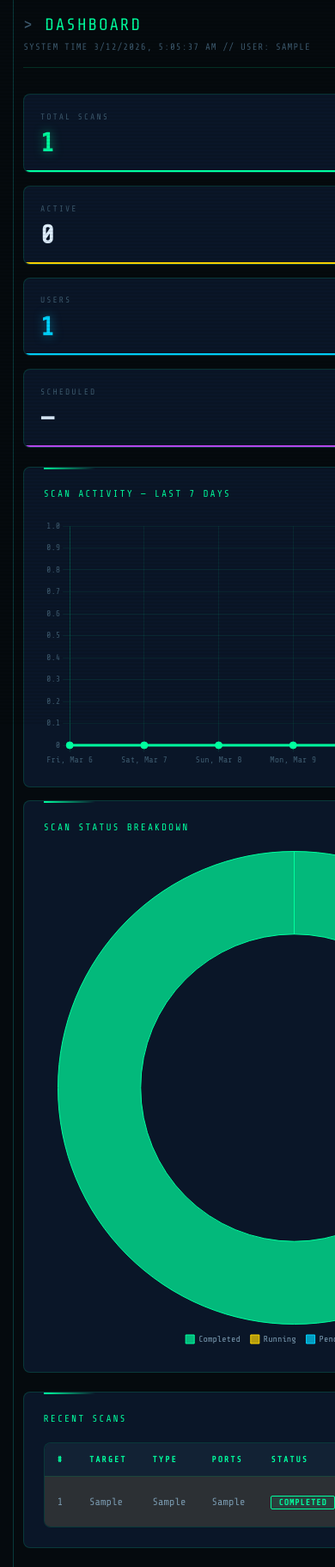
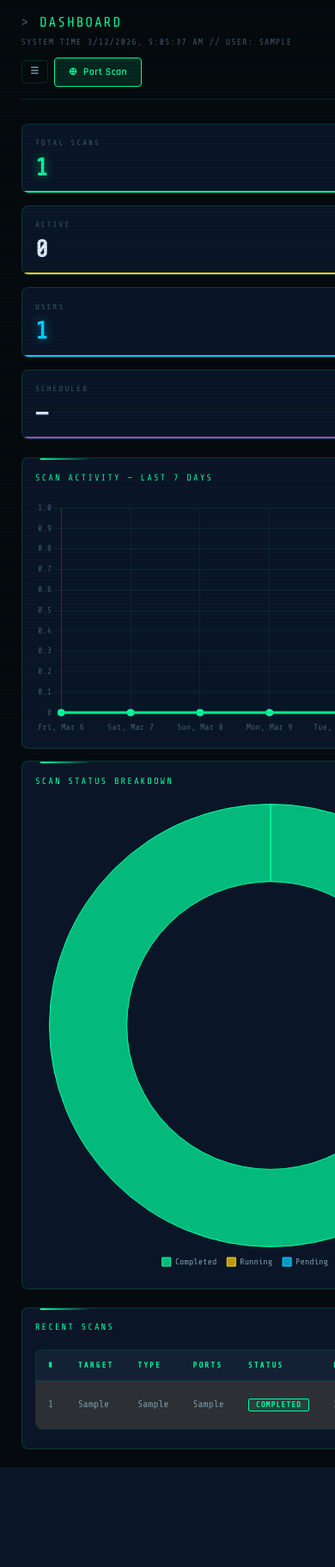
Before and after one commit to Purvam-09/Netscanner, a Flask app: page / in a window 390 px wide; the page is wider, and only the part inside the window is pictured. Shown: that part at 86% size. After the commit the page ends 1707 px from the top of that part, so only its background shows below. Run offline with Flask 3, Linux system fonts and the light colour scheme; the visitor is signed in with stand-in values (Sample User, id 1); tables that the repository leaves empty hold one stand-in row (values such as "Sample post").

Commit message:
update project

```diff
--- a/backend/templates/admin.html
+++ b/backend/templates/admin.html
@@ -45,6 +45,7 @@
         <div class="page-title">Admin Panel</div>
         <div class="page-subtitle">SYSTEM ADMINISTRATION</div>
       </div>
+      <button class="btn btn-secondary btn-sm" id="sidebarToggle" aria-label="Toggle navigation">☰</button>
     </div>
 
     <div id="accessDenied" class="alert alert-error hidden">Access denied. Admin only.</div>
--- a/backend/templates/discovery.html
+++ b/backend/templates/discovery.html
@@ -47,6 +47,7 @@
         <div class="page-title">Host Discovery</div>
         <div class="page-subtitle">FIND LIVE HOSTS ON YOUR NETWORK — ANGRY IP STYLE</div>
       </div>
+      <button class="btn btn-secondary btn-sm" id="sidebarToggle" aria-label="Toggle navigation">☰</button>
     </div>
 
     <div id="formAlert" class="alert alert-error hidden mb-2"></div>
--- a/backend/templates/index.html
+++ b/backend/templates/index.html
@@ -51,13 +51,16 @@
     </aside>
 
     <!-- ── Main ───────────────────────────────────────── -->
-    <main class="main-content col-12 col-md-9 col-lg-10">
+    <main class="main-content">
       <div class="page-header">
         <div>
           <div class="page-title">Dashboard</div>
           <div class="page-subtitle" id="dashboardTs">LOADING SYSTEM STATUS…</div>
         </div>
-        <a href="{{ url_for('pages.scan') }}" class="btn btn-primary">⊕ &nbsp;Port Scan</a>
+        <div style="display:flex;gap:0.5rem;align-items:center;">
+          <button class="btn btn-secondary btn-sm" id="sidebarToggle" aria-label="Toggle navigation">☰</button>
+          <a href="{{ url_for('pages.scan') }}" class="btn btn-primary">⊕ &nbsp;Port Scan</a>
+        </div>
       </div>
 
       <!-- Stats row -->
--- a/backend/templates/log_analyzer.html
+++ b/backend/templates/log_analyzer.html
@@ -47,6 +47,7 @@
         <div class="page-title">Log Analyzer</div>
         <div class="page-subtitle">UPLOAD LOG FILES AND VIEW SUMMARY STATISTICS</div>
       </div>
+      <button class="btn btn-secondary btn-sm" id="sidebarToggle" aria-label="Toggle navigation">☰</button>
     </div>
 
     <div id="formAlert" class="alert alert-error hidden mb-2"></div>
--- a/backend/templates/network_radar.html
+++ b/backend/templates/network_radar.html
@@ -79,8 +79,9 @@
           <div class="page-title">Network Radar</div>
           <div class="page-subtitle">VISUAL MAP OF LATEST HOST DISCOVERY (ALIVE HOSTS ONLY)</div>
         </div>
-        <div style="display:flex;gap:0.75rem;align-items:center">
-          <div class="form-group" style="margin:0;min-width:320px">
+        <div style="display:flex;gap:0.75rem;align-items:center;flex-wrap:wrap">
+          <button class="btn btn-secondary btn-sm" id="sidebarToggle" aria-label="Toggle navigation">☰</button>
+          <div class="form-group" style="margin:0;min-width:260px">
             <label class="form-label" for="scanSelect" style="margin-bottom:0.35rem">Select Host Discovery Scan</label>
             <select class="form-control" id="scanSelect" style="height:40px;padding:0.55rem 0.75rem"></select>
           </div>
--- a/backend/templates/profile.html
+++ b/backend/templates/profile.html
@@ -46,6 +46,7 @@
         <div class="page-title">Profile</div>
         <div class="page-subtitle">OPERATOR SETTINGS & STATISTICS</div>
       </div>
+      <button class="btn btn-secondary btn-sm" id="sidebarToggle" aria-label="Toggle navigation">☰</button>
     </div>
 
     <div style="display:grid;grid-template-columns:1fr 1fr;gap:1.5rem;align-items:start">
--- a/backend/templates/results.html
+++ b/backend/templates/results.html
@@ -47,7 +47,8 @@
         <div class="page-title">Scan Results</div>
         <div class="page-subtitle" id="resultsMeta">LOADING…</div>
       </div>
-      <div style="display:flex;gap:0.75rem">
+      <div style="display:flex;gap:0.75rem;align-items:center;flex-wrap:wrap">
+        <button class="btn btn-secondary btn-sm" id="sidebarToggle" aria-label="Toggle navigation">☰</button>
         <a href="/api/export/scans/csv" class="btn btn-secondary btn-sm" title="Export all scans">⬇ Export All CSV</a>
         <a href="{{ url_for('pages.discovery') }}" class="btn btn-primary btn-sm">⊙ Host Discovery</a>
         <a href="{{ url_for('pages.scan_port') }}" class="btn btn-primary btn-sm">⊕ Port Scan</a>
--- a/backend/templates/scan.html
+++ b/backend/templates/scan.html
@@ -47,6 +47,7 @@
         <div class="page-title">Port Scan</div>
         <div class="page-subtitle">CONFIGURE & LAUNCH PORT SCAN — SINGLE IP, MULTIPLE IPs, OR CIDR</div>
       </div>
+      <button class="btn btn-secondary btn-sm" id="sidebarToggle" aria-label="Toggle navigation">☰</button>
     </div>
 
     <div style="display:grid;grid-template-columns:1fr 1fr;gap:1.5rem;align-items:start">
--- a/backend/templates/scheduler.html
+++ b/backend/templates/scheduler.html
@@ -46,7 +46,10 @@
         <div class="page-title">Scheduler</div>
         <div class="page-subtitle">RECURRING AUTOMATED SCANS</div>
       </div>
-      <button class="btn btn-primary" id="openCreateBtn">⊕ New Schedule</button>
+      <div style="display:flex;gap:0.5rem;align-items:center;flex-wrap:wrap">
+        <button class="btn btn-secondary btn-sm" id="sidebarToggle" aria-label="Toggle navigation">☰</button>
+        <button class="btn btn-primary" id="openCreateBtn">⊕ New Schedule</button>
+      </div>
     </div>
 
     <div id="alertBox" class="alert alert-error hidden"></div>
--- a/frontend/assets/css/cyberpunk.css
+++ b/frontend/assets/css/cyberpunk.css
@@ -43,7 +43,7 @@
    /* ── Reset & Base ────────────────────────────────────────────────────────── */
    *, *::before, *::after { box-sizing: border-box; margin: 0; padding: 0; }
 
-   html { font-size: 15px; }
+   html { font-size: clamp(14px, 1vw + 0.5rem, 16px); }
 
    body {
      font-family: var(--font-display);
@@ -51,6 +51,12 @@
      color: var(--text-primary);
      min-height: 100vh;
      overflow-x: hidden;
+   }
+
+   img, picture, video, svg {
+     max-width: 100%;
+     height: auto;
+     display: block;
    }
 
    /* Scanline overlay */
@@ -231,7 +237,7 @@
 
    .page-title {
      font-family: var(--font-mono);
-     font-size: 1.3rem;
+     font-size: clamp(1.15rem, 1.2vw + 0.5rem, 1.4rem);
      color: var(--accent-green);
      letter-spacing: 2px;
      text-transform: uppercase;
@@ -279,7 +285,7 @@
    /* ── Stat cards ──────────────────────────────────────────────────────────── */
    .stats-grid {
      display: grid;
-     grid-template-columns: repeat(auto-fit, minmax(200px, 1fr));
+     grid-template-columns: repeat(auto-fit, minmax(280px, 1fr));
      gap: 1rem;
      margin-bottom: 2rem;
    }
@@ -335,7 +341,9 @@
      background: var(--bg-panel);
      border: 1px solid var(--border);
      border-radius: var(--radius-lg);
-     overflow: hidden;
+     overflow-x: auto;
+     overflow-y: hidden;
+     -webkit-overflow-scrolling: touch;
    }
 
    .data-table {
@@ -734,6 +742,7 @@
      overflow-y: auto;
      min-height: 200px;
      max-height: 440px;
+     word-break: break-word;
    }
 
    .terminal .t-dim    { color: var(--text-muted); }
@@ -775,22 +784,85 @@
    .w-full { width: 100%; }
 
    /* ── Responsive ──────────────────────────────────────────────────────────── */
-   @media (max-width: 900px) {
-     :root { --sidebar-w: 200px; }
-     .main-content { padding: 1.25rem 1rem; }
+
+   /* Mobile */
+   @media (max-width: 639px) {
+     :root {
+       --sidebar-w: 240px;
+     }
+
+     .app-wrapper {
+       grid-template-columns: 1fr;
+     }
+
+     .sidebar {
+       height: 100vh;
+       width: var(--sidebar-w);
+       max-width: 260px;
+       transform: translateX(-100%);
+       transition: transform 0.25s ease;
+     }
+
+     .sidebar.is-open {
+       transform: translateX(0);
+     }
+
+     body.sidebar-open {
+       overflow: hidden;
+     }
+
+     .main-content {
+       grid-column: 1;
+       padding: 1rem 0.75rem 1.5rem;
+     }
+
+     .page-header {
+       flex-direction: column;
+       align-items: flex-start;
+       gap: 0.75rem;
+     }
+
+     .panel,
+     .stat-card {
+       padding: 1.1rem;
+     }
+
+     .data-table-wrap {
+       margin-bottom: 0.5rem;
+     }
+
+     /* Collapse common two-column grids to single column */
+     #rangeInputs,
+     #scanReference .data-table,
+     #scanReference .data-table + .panel-title + .data-table,
+     #scanForm .form-row,
+     #mdPortScanMeta,
+     #mdPingMeta,
+     #mdPortScanSection .data-table,
+     #mdPingSection,
+     #mdCveSection,
+     #mdPortScanMeta,
+     #mdPingMeta {
+       grid-template-columns: 1fr !important;
+     }
+
+     /* Modals: tighter on mobile */
+     .modal-box {
+       width: 95vw;
+       max-width: 500px;
+       max-height: 90vh;
+     }
    }
 
-   @media (max-width: 640px) {
-     .app-wrapper { grid-template-columns: 1fr; }
-     .sidebar {
-       position: relative;
-       width: 100%;
-       height: auto;
-     }
-     .main-content {
-       margin-left: 0;
-       padding: 1rem 0.75rem 1.5rem;
-     }
+   /* Tablet */
+   @media (min-width: 640px) and (max-width: 1023px) {
+     :root { --sidebar-w: 220px; }
+     .main-content { padding: 1.25rem 1.25rem; }
+   }
+
+   /* Desktop */
+   @media (min-width: 1024px) {
+     .main-content { padding: 1.5rem 1.75rem; }
    }
 
    /* ── Responsive charts ───────────────────────────────────────────────────── */
@@ -798,3 +870,7 @@
      width: 100% !important;
      height: auto !important;
    }
+
+   .panel canvas {
+     min-height: 200px;
+   }
--- a/frontend/assets/js/api.js
+++ b/frontend/assets/js/api.js
@@ -136,6 +136,17 @@ const Api = (() => {
         if (data.avatar_color) userAvatar.style.borderColor = data.avatar_color;
       }
 
+      // Sidebar toggle (mobile)
+      const sidebar = document.querySelector('.sidebar');
+      const toggle  = document.getElementById('sidebarToggle');
+      if (sidebar && toggle && !toggle.dataset.bound) {
+        toggle.dataset.bound = '1';
+        toggle.addEventListener('click', () => {
+          const isOpen = sidebar.classList.toggle('is-open');
+          document.body.classList.toggle('sidebar-open', isOpen);
+        });
+      }
+
       return data;
     }
 
```
Also changed, not shown: frontend/assets/css/auth.css (+25 -1 lines).
